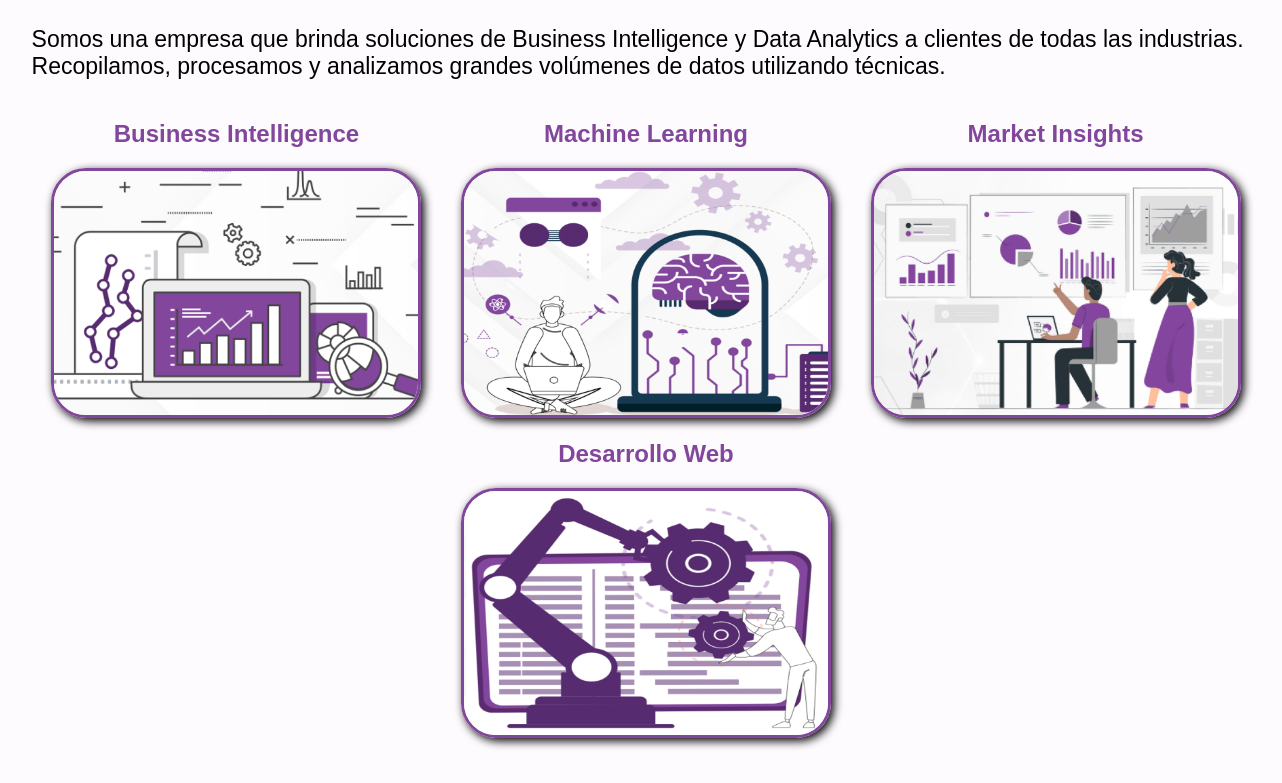
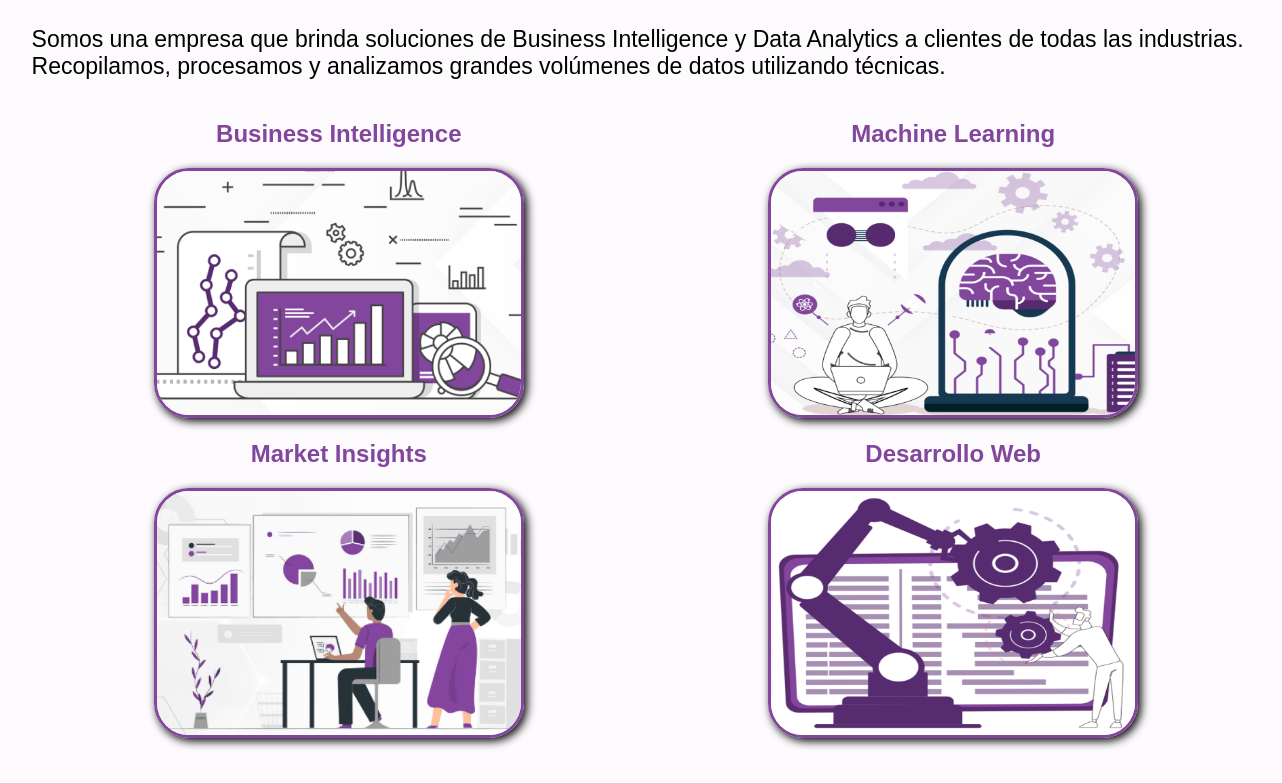
Before and after one commit to DamianSola/Infinium-Analytics, a Next.js app: page / in a window 1536 px wide. Shown: the part 921-1704 px from the top of the page, without its empty margins (122-1404 px from the left). Built offline with nearby package versions, Linux system fonts and the light colour scheme.

Commit message:
prueba 6

```diff
--- a/src/Components/About/style.module.css
+++ b/src/Components/About/style.module.css
@@ -117,15 +117,25 @@
     }
 }
 
-/* (max-width: 1030px) and */
 
-@media (min-width: 990px){
+
+@media (max-width: 1030px) and (min-width: 990px){
 
 .card{
     width: 370px;
     height: 250px;
 }
 
+}
+
+@media (min-width: 1281px){
+    .card{
+        width: 370px;
+        height: 250px;
+        margin: 20px 20px 50px 20px;
+
+        /* margin: ; */
+    }
 }
 
 @media (max-width: 500px){
```
